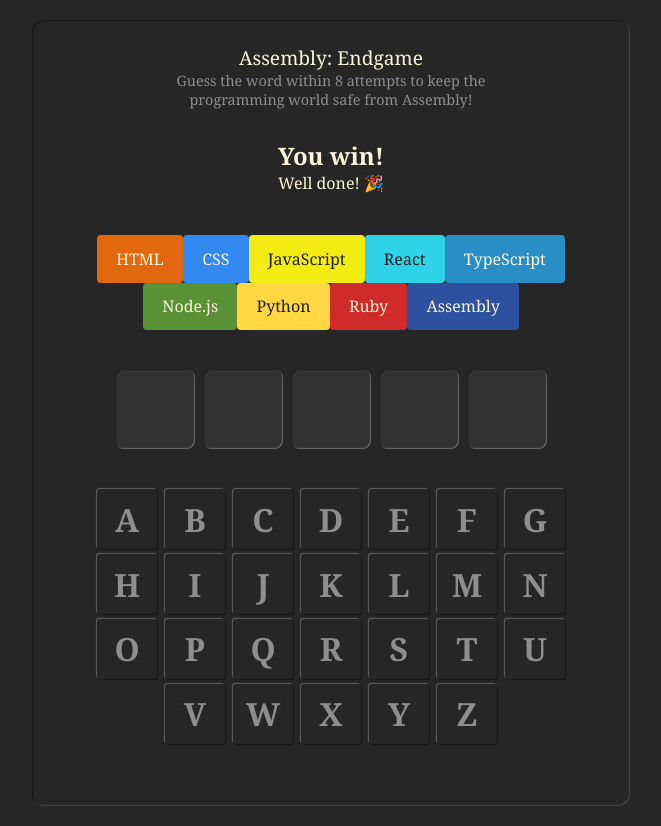
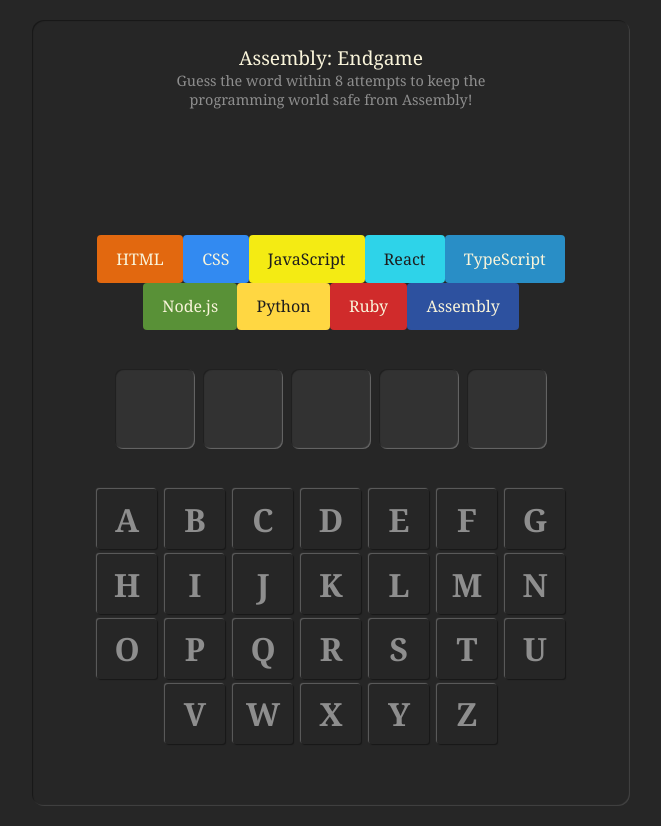
Before and after one commit to Jogata/SoftUni-React-Project, a React (Vite) app in the folder client/: page / in a window 1280 px wide. Shown: the whole page, without its empty margins (309-970 px from the left). Built offline with nearby package versions, Linux system fonts and the light colour scheme; a web font is replaced by a local one.

Commit message:
display message if user lose

```diff
--- a/client/src/components/recepies/Main.jsx
+++ b/client/src/components/recepies/Main.jsx
@@ -628,6 +628,19 @@ export function Main() {
         )
     }
 
+    function renderGameStatus() {
+        if (isGameLost) {
+            return (
+                <>
+                    <h2>Game over!</h2>
+                    <p>You lose! Better start learning Assembly 😭</p>
+                </>
+            )
+        }
+
+        return null
+    }
+
     return (
         <main>
             <header>
@@ -637,8 +650,9 @@ export function Main() {
             </header>
 
             <section className="game-status">
-                <h2>You win!</h2>
-                <p>Well done! 🎉</p>
+                {renderGameStatus()}
+                {/* <h2>You win!</h2> */}
+                {/* <p>Well done! 🎉</p> */}
             </section>
 
             {/* <h2>main</h2> */}
```
